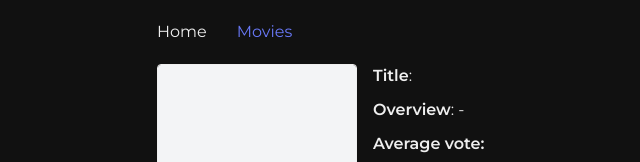
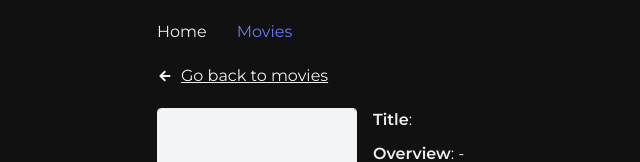
Before and after one commit to sofi-dobriak/nightframe-movies-search-app, a React (Vite) app: page /movies/1/cast in a window 1280 px wide. Shown: the top 162 px of the page, without its empty margins (115-755 px from the left). Built offline with nearby package versions, Linux system fonts and the light colour scheme; no server answers.

Commit message:
finished

```diff
--- a/package.json
+++ b/package.json
@@ -15,10 +15,12 @@
     "formik": "^2.4.6",
     "react": "^19.0.0",
     "react-dom": "^19.0.0",
+    "react-hot-toast": "^2.5.2",
     "react-icons": "^5.5.0",
     "react-modal": "^3.16.3",
     "react-router-dom": "^7.5.0",
-    "react-spinners": "^0.16.1"
+    "react-spinners": "^0.16.1",
+    "yup": "^1.6.1"
   },
   "devDependencies": {
     "@eslint/js": "^9.21.0",
--- a/src/components/MovieList/MovieList.jsx
+++ b/src/components/MovieList/MovieList.jsx
@@ -1,13 +1,16 @@
-import { Link } from 'react-router-dom';
+import { Link, useLocation } from 'react-router-dom';
 import styles from './MovieList.module.css';
 import defaultImage from '../../assets/images/image-not-found.png';
 
 const MovieList = ({ movies }) => {
+    const location = useLocation();
+    console.log(location);
+
     return (
         <ul className={styles.movieList}>
             {movies.map(movie => (
                 <li key={movie.id} className={styles.movieItem}>
-                    <Link to={`/movies/${movie.id}`}>
+                    <Link state={location} to={`/movies/${movie.id}`}>
                         <img
                             className={styles.moviePoster}
                             src={
--- a/src/components/SearchForm/SearchForm.jsx
+++ b/src/components/SearchForm/SearchForm.jsx
@@ -1,5 +1,6 @@
-import { Field, Form, Formik } from 'formik';
+import { ErrorMessage, Field, Form, Formik } from 'formik';
 import styles from './SearchForm.module.css';
+import * as Yup from 'yup';
 
 const SearchForm = ({ handleSearchSubmit }) => {
     const initialValues = {
@@ -7,22 +8,35 @@ const SearchForm = ({ handleSearchSubmit }) => {
     };
 
     const handleSubmit = (values, options) => {
-        if (!values.query.trim()) return;
-
         handleSearchSubmit(values.query);
         options.resetForm();
     };
 
+    const applySchema = Yup.object().shape({
+        query: Yup.string()
+            .min(2, 'Minimum 2 chars')
+            .max(20, 'Max 20 chars')
+            .trim()
+            .required('Please, enter your request'),
+    });
+
     return (
         <div className={styles.searchFormWrapper}>
-            <Formik initialValues={initialValues} onSubmit={handleSubmit}>
+            <Formik
+                initialValues={initialValues}
+                onSubmit={handleSubmit}
+                validationSchema={applySchema}
+            >
                 <Form className={styles.searchForm}>
+                    <div className={styles.inputWrapper}>
                         <Field
                             type='text'
                             name='query'
                             placeholder='Search movies...'
                             className={styles.searchInput}
                         />
+                        <ErrorMessage name='query' className={styles.error} component='div' />
+                    </div>
                     <button type='submit' className={styles.searchButton}>
                         Search
                     </button>
--- a/src/components/SearchForm/SearchForm.module.css
+++ b/src/components/SearchForm/SearchForm.module.css
@@ -8,7 +8,12 @@
   margin-bottom: 40px;
 }
 
+.inputWrapper {
+  position: relative;
+}
+
 .searchInput {
+
   min-width: 326px;
   padding: 16px 20px;
   color: inherit;
@@ -37,13 +42,20 @@
   &:focus {
     background-color: var(--hover-color);
   }
+}
 
-
+.error {
+  color: var(--error-color);
+  font-size: 12px;
+  position: absolute;
+  bottom: -22px;
+  left: 4px;
 }
 
 @media (max-width: 768px) {
   .searchForm {
     flex-direction: column;
+    gap: 28px;
   }
 
   .searchInput {
--- a/src/main.jsx
+++ b/src/main.jsx
@@ -3,11 +3,13 @@ import { createRoot } from 'react-dom/client';
 import './index.css';
 import App from './App.jsx';
 import { BrowserRouter } from 'react-router-dom';
+import { Toaster } from 'react-hot-toast';
 
 createRoot(document.getElementById('root')).render(
     <StrictMode>
         <BrowserRouter>
             <App />
+            <Toaster />
         </BrowserRouter>
     </StrictMode>
 );
--- a/src/pages/MovieDetailsPage/MovieDetailsPage.jsx
+++ b/src/pages/MovieDetailsPage/MovieDetailsPage.jsx
@@ -1,14 +1,19 @@
-import { NavLink, Outlet, useParams } from 'react-router-dom';
+import { Link, NavLink, Outlet, useLocation, useParams } from 'react-router-dom';
 import styles from './MovieDetailsPage.module.css';
-import { useEffect, useState } from 'react';
+import { useEffect, useRef, useState } from 'react';
 import { fetchMovieById } from '../../services/api';
 import Loader from '../../components/Loader/Loader';
 import defaultImage from '../../assets/images/image-not-found.png';
+import { IoMdArrowRoundBack } from 'react-icons/io';
 
 const MovieDetailsPage = () => {
     const { movieId } = useParams();
     const [movie, setMovie] = useState({});
     const [isLoading, setIsLoading] = useState(true);
+
+    const location = useLocation();
+    const goBackRef = useRef(location.state ?? '/movies');
+    console.log(location);
 
     useEffect(() => {
         const getMovieById = async () => {
@@ -31,6 +36,12 @@ const MovieDetailsPage = () => {
 
             {!isLoading && (
                 <>
+                    <div className={styles.goBackLinkContainer}>
+                        <Link to={goBackRef.current} className={styles.goBackLink}>
+                            <IoMdArrowRoundBack />
+                            Go back to movies
+                        </Link>
+                    </div>
                     <div className={styles.movieContainer}>
                         <img
                             className={styles.moviePoster}
--- a/src/pages/MovieDetailsPage/MovieDetailsPage.module.css
+++ b/src/pages/MovieDetailsPage/MovieDetailsPage.module.css
@@ -49,6 +49,24 @@
   }
 }
 
+.goBackLinkContainer {
+  text-decoration: underline;
+  margin-bottom: 20px;
+}
+
+.goBackLink {
+  display: flex;
+  align-items: center;
+  gap: 8px;
+
+  transition: color .3s ease-in-out;
+
+  &:hover,
+  &:focus {
+    color: var(--hover-color);
+  }
+}
+
 @media (max-width: 768px) {
   .movieContainer {
     display: flex;
--- a/src/pages/MoviesPage/MoviesPage.jsx
+++ b/src/pages/MoviesPage/MoviesPage.jsx
@@ -4,20 +4,23 @@ import { fetchMoviesByKeyWords } from '../../services/api';
 import MoviesList from '../../components/MovieList/MovieList';
 import Loader from '../../components/Loader/Loader';
 import LoadMoreButton from '../../components/LoadMoreButton/LoadMoreButton';
+import { useSearchParams } from 'react-router-dom';
 
 const MoviesPage = () => {
-    const [query, setQuery] = useState('');
     const [searchMovies, setSearchMovies] = useState([]);
     const [isLoading, setIsLoading] = useState(false);
     const [error, setError] = useState(false);
     const [page, setPage] = useState(1);
     const [isEmpty, setIsEmpty] = useState(false);
     const [isVisibleMovies, setIsVisibleMovies] = useState(false);
+    const [searchParams, setSearchParams] = useSearchParams();
+
+    const query = searchParams.get('query') ?? '';
 
     useEffect(() => {
         if (!query) return;
 
-        const getMovie = async query => {
+        const getMovie = async () => {
             setIsLoading(true);
 
             try {
@@ -44,14 +47,22 @@ const MoviesPage = () => {
                 setIsLoading(false);
             }
         };
-        getMovie(query);
+        getMovie();
     }, [query, page]);
 
     const handleSearchSubmit = newQuery => {
-        setQuery(newQuery);
+        if (!newQuery) {
+            searchParams.delete('query');
+            return setSearchParams(searchParams);
+        }
+
+        searchParams.set('query', newQuery);
+        setSearchParams(searchParams);
+
         setSearchMovies([]);
         setError(false);
         setIsEmpty(false);
+        setPage(1);
     };
 
     const handleLoadMore = () => {
--- a/src/services/api.js
+++ b/src/services/api.js
@@ -24,8 +24,8 @@ export const fetchTrandMovies = page => {
     return fetchMoviesData('/trending/movie/day', { page });
 };
 
-export const fetchMoviesByKeyWords = query => {
-    return fetchMoviesData('/search/movie', { query });
+export const fetchMoviesByKeyWords = (query, page = 1) => {
+    return fetchMoviesData('/search/movie', { query, page });
 };
 
 export const fetchMovieById = movie_id => {
```
Also changed, not shown: 1 other file (tests, documents, lock files or other folders). Lines whose indentation alone changed are shown as unchanged.
